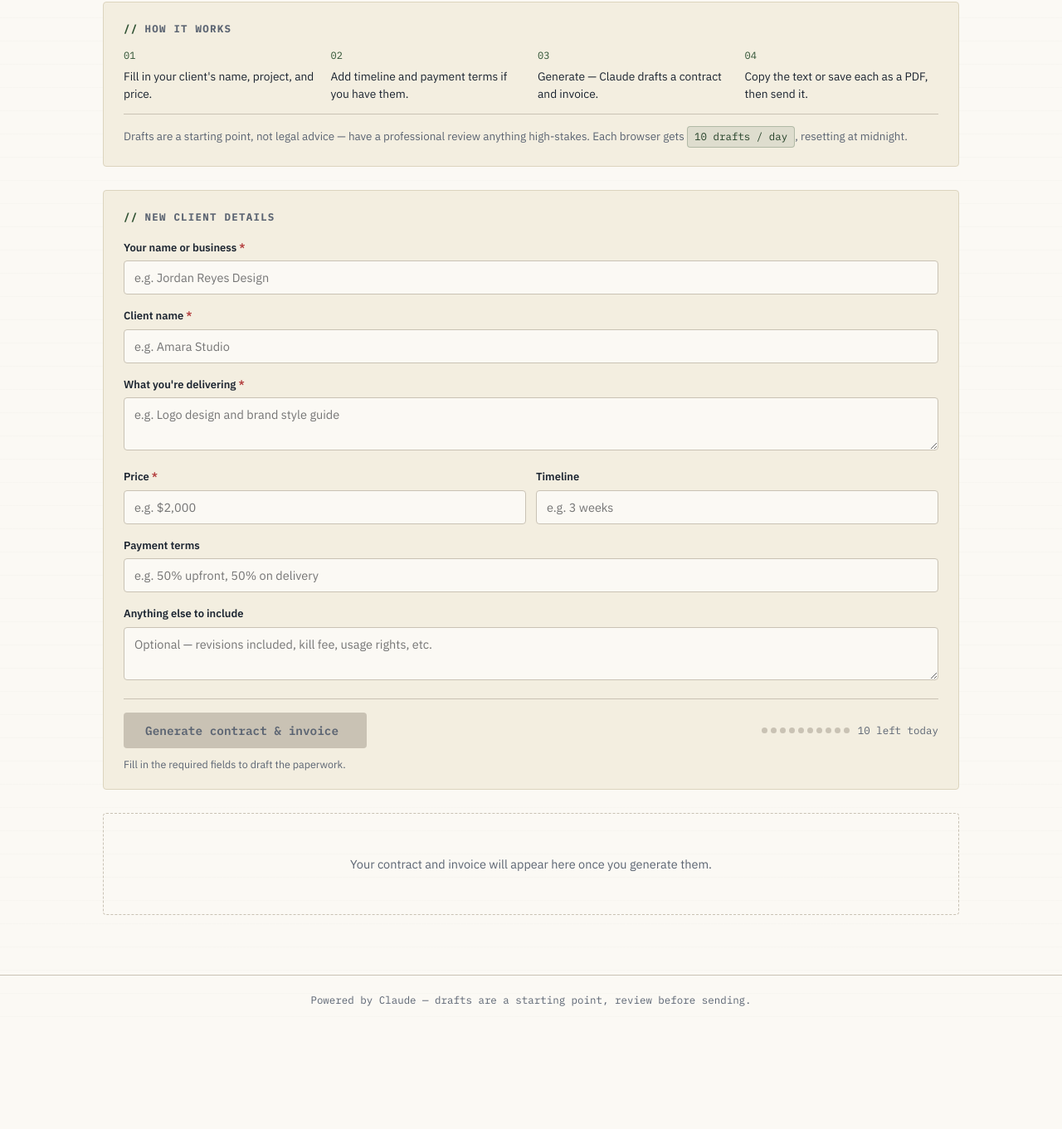
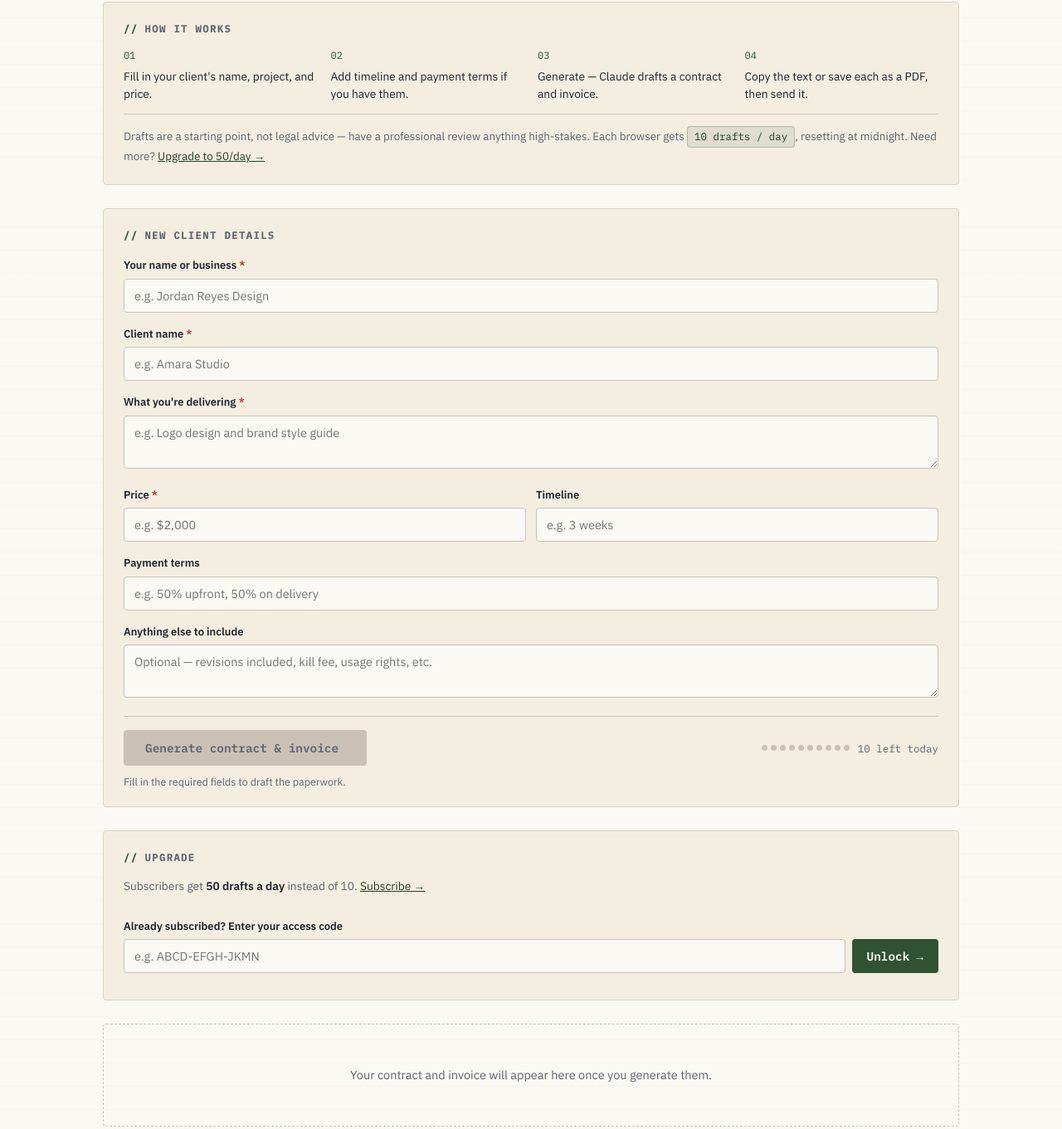
Before and after one commit to drdisappointed5-png/Patchwork, a website: page index.html in a window 1280 px wide. Shown: the part 342-1703 px from the top of the page at 83% size. Before the commit the page ends 1577 px from the top, so only its background shows below. Drawn offline with Linux system fonts and the light colour scheme.

Commit message:
Update index.html

```diff
--- a/index.html
+++ b/index.html
@@ -507,7 +507,8 @@
     </div>
     <p class="note">
       Drafts are a starting point, not legal advice — have a professional review anything high-stakes.
-      Each browser gets <span class="usage-note">10 drafts / day</span>, resetting at midnight.
+      Each browser gets <span class="usage-note" id="limitNote">10 drafts / day</span>, resetting at midnight.
+      Need more? <a href="#upgrade" id="upgradeLink">Upgrade to 50/day →</a>
     </p>
   </div>
 
@@ -560,6 +561,22 @@
     <div class="hint" id="formHint">Fill in the required fields to draft the paperwork.</div>
   </div>
 
+  <div class="about-card" id="upgrade">
+    <h2 class="section-title">Upgrade</h2>
+    <p style="font-size:0.86rem; color:var(--ink-soft); line-height:1.6; margin:0;">
+      Subscribers get <strong style="color:var(--ink);">50 drafts a day</strong> instead of 10.
+      <a href="https://buy.stripe.com/REPLACE_WITH_YOUR_PAYMENT_LINK" target="_blank" rel="noopener">Subscribe →</a>
+    </p>
+    <div class="field" style="margin:14px 0 0;">
+      <label for="accessCode">Already subscribed? Enter your access code</label>
+      <div style="display:flex; gap:8px;">
+        <input type="text" id="accessCode" placeholder="e.g. ABCD-EFGH-JKMN" style="flex:1;">
+        <button class="run" id="unlockBtn" style="padding:10px 18px; flex-shrink:0;" onclick="unlockCode()">Unlock</button>
+      </div>
+      <div class="hint" id="unlockHint"></div>
+    </div>
+  </div>
+
   <div class="error-box" id="errorBox"></div>
 
   <section id="outputArea">
@@ -587,10 +604,31 @@
   const historySection = document.getElementById('historySection');
   const historyList = document.getElementById('historyList');
 
-  const DAILY_LIMIT = 10;
+  const FREE_LIMIT = 10;
+  const PREMIUM_LIMIT = 50;
   const STORAGE_KEY = 'patchwork_usage';
   const HISTORY_KEY = 'patchwork_history';
   const HISTORY_MAX = 5;
+  const CODE_KEY = 'patchwork_access_code';
+
+  function getAccessCode() {
+    try { return localStorage.getItem(CODE_KEY) || ''; } catch (e) { return ''; }
+  }
+
+  function currentLimit() {
+    return getAccessCode() ? PREMIUM_LIMIT : FREE_LIMIT;
+  }
+
+  function unlockCode() {
+    const input = document.getElementById('accessCode');
+    const code = input.value.trim();
+    const hint = document.getElementById('unlockHint');
+    if (!code) { hint.textContent = 'Enter your access code first.'; return; }
+    try { localStorage.setItem(CODE_KEY, code); } catch (e) {}
+    hint.textContent = 'Saved — your next draft will use the 50/day limit if the code is valid.';
+    renderQuota();
+    checkRequired();
+  }
 
   function todayKey() {
     const d = new Date();
@@ -612,16 +650,27 @@
   }
 
   function remaining() {
-    return Math.max(0, DAILY_LIMIT - getUsage().count);
+    return Math.max(0, currentLimit() - getUsage().count);
   }
 
   function renderQuota() {
+    const limit = currentLimit();
     const left = remaining();
-    const used = DAILY_LIMIT - left;
-    let dots = '';
-    for (let i = 0; i < DAILY_LIMIT; i++) dots += `<span class="${i < used ? 'filled' : ''}"></span>`;
-    quotaDisplay.innerHTML = `<span class="quota-dots">${dots}</span><span>${left} left today</span>`;
+    const used = limit - left;
+
+    if (limit <= FREE_LIMIT) {
+      let dots = '';
+      for (let i = 0; i < limit; i++) dots += `<span class="${i < used ? 'filled' : ''}"></span>`;
+      quotaDisplay.innerHTML = `<span class="quota-dots">${dots}</span><span>${left} left today</span>`;
+    } else {
+      quotaDisplay.innerHTML = `<span style="color:var(--ledger-dark); font-weight:600;">★ premium</span><span>${left} left today</span>`;
+    }
     if (left <= 0) runBtn.disabled = true;
+
+    const limitNote = document.getElementById('limitNote');
+    if (limitNote) limitNote.textContent = `${limit} drafts / day`;
+    const upgradeLink = document.getElementById('upgradeLink');
+    if (upgradeLink) upgradeLink.style.display = getAccessCode() ? 'none' : 'inline';
   }
 
   function checkRequired() {
@@ -703,9 +752,13 @@
     outputArea.innerHTML = `<div class="loading"><span>Drafting your paperwork</span><span class="cursor"></span></div>`;
 
     try {
+      const codeHeader = getAccessCode();
       const response = await fetch("/api/generate", {
         method: "POST",
-        headers: { "Content-Type": "application/json" },
+        headers: Object.assign(
+          { "Content-Type": "application/json" },
+          codeHeader ? { "x-access-code": codeHeader } : {}
+        ),
         body: JSON.stringify(data)
       });
 
@@ -789,6 +842,12 @@
     });
   });
 
+  const storedCode = getAccessCode();
+  if (storedCode) {
+    const codeInput = document.getElementById('accessCode');
+    if (codeInput) codeInput.value = storedCode;
+  }
+
   renderQuota();
   renderHistory();
   checkRequired();
```
